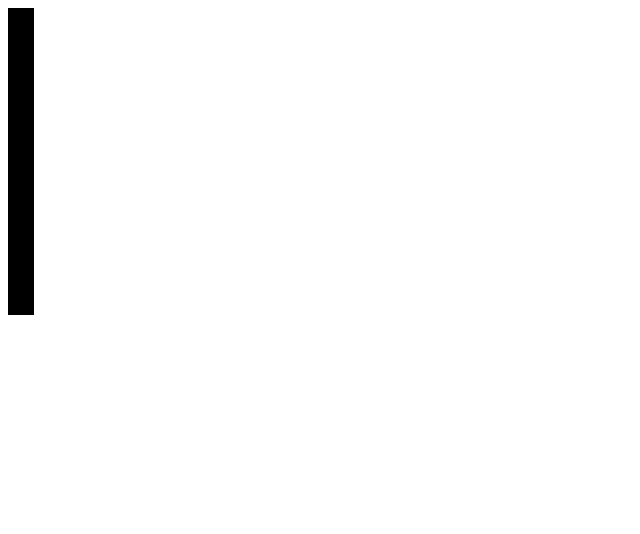
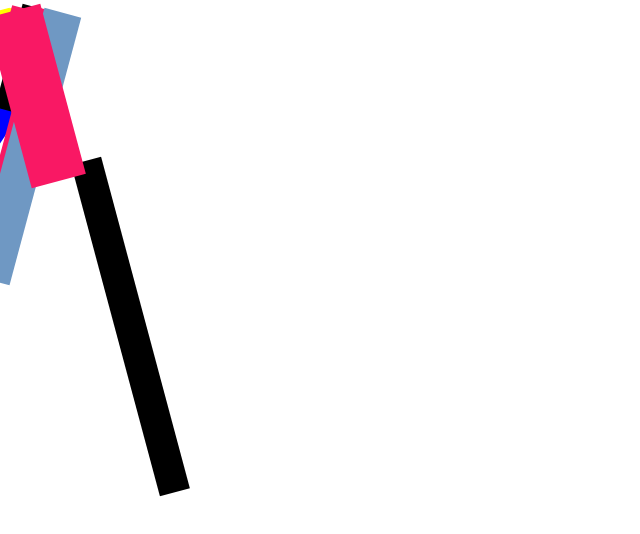
Before and after one commit to petrenkoAR/21.02_HW_Malevich, a plain HTML site: page index.html in a window 1280 px wide. Shown: the whole page, without its empty margins (0-640 px from the left). Drawn offline with Linux system fonts and the light colour scheme.

Commit message:
Update main.css

```diff
--- a/main.css
+++ b/main.css
@@ -1,3 +1,6 @@
+* {
+  position: absolute;
+}
 .blck {
   background-color: black;
 }
@@ -11,10 +14,61 @@
   background-color: #6F98C3;
 }
 .pink {
-  background-color: pink;
+  background-color: #F91864;
 }
 
 div:nth-of-type(1) {
-  width: 2vw;
-  height: 24vw;
+  width: 31px;
+  height: 343px;
+  transform: rotate(-15deg);
+  left: 106.53px;
+  top: 147.02px;
 }
+div:nth-of-type(2) {
+  width: 8px;
+  height: 157px;
+  transform: rotate(-15deg);
+  left: 98.03px;
+  top: 158.57px;
+}
+div:nth-of-type(3) {
+  width: 23px;
+  height: 162px;
+  transform: rotate(-15deg);
+}
+div:nth-of-type(4) {
+  width: 26px;
+  height: 162px;
+  transform: rotate(34deg);
+}
+div:nth-of-type(5) {
+  width: 47px;
+  height: 107px;
+  transform: rotate(15deg);
+}
+div:nth-of-type(6) {
+  width: 34px;
+  height: 239px;
+  transform: rotate(15deg);
+}
+div:nth-of-type(7) {
+  width: 38px;
+  height: 277px;
+  transform: rotate(15deg);
+}
+div:nth-of-type(8) {
+  width: 10px;
+  height: 30px;
+  transform: rotate(-15deg);
+}
+div:nth-of-type(9) {
+  width: 26px;
+  height: 29px;
+  transform: rotate(15deg);
+}
+div:nth-of-type(10) {
+  width: 56px;
+  height: 176px;
+  transform: rotate(-15deg);
+
+}
```
